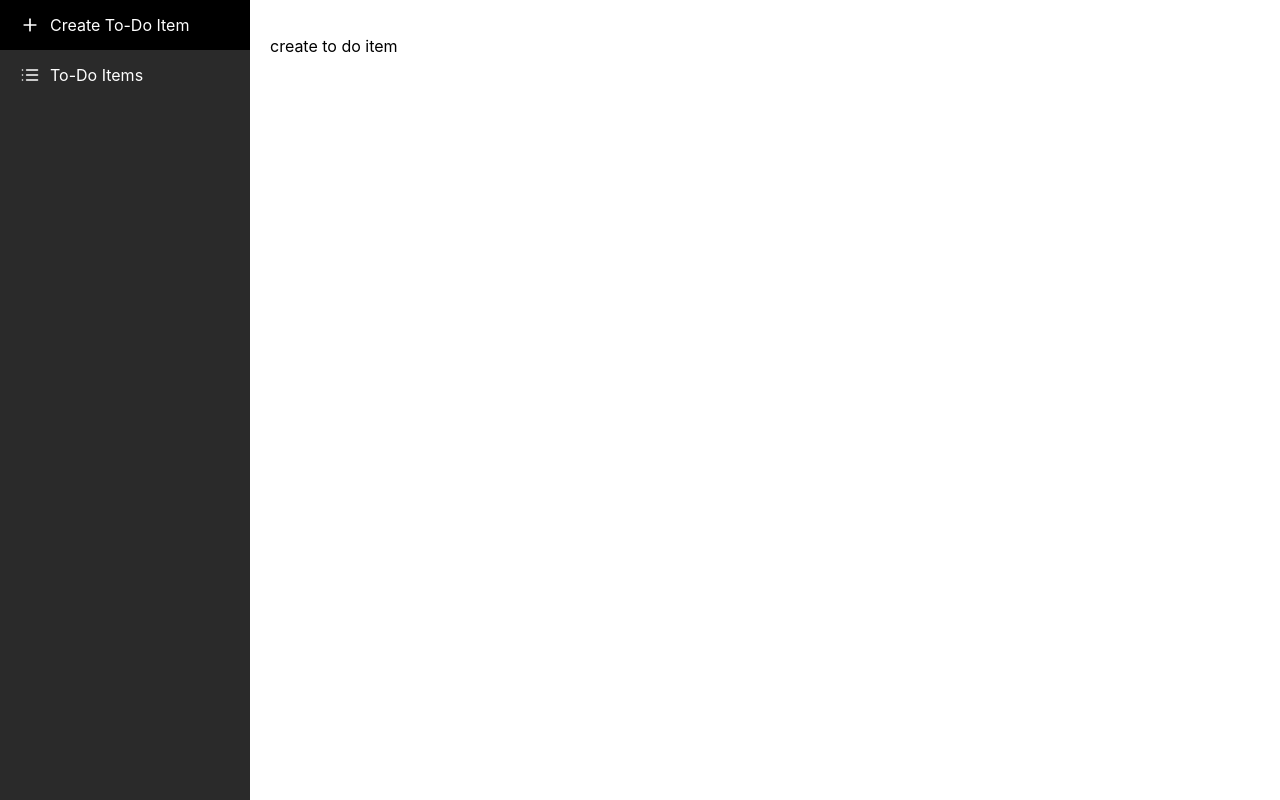
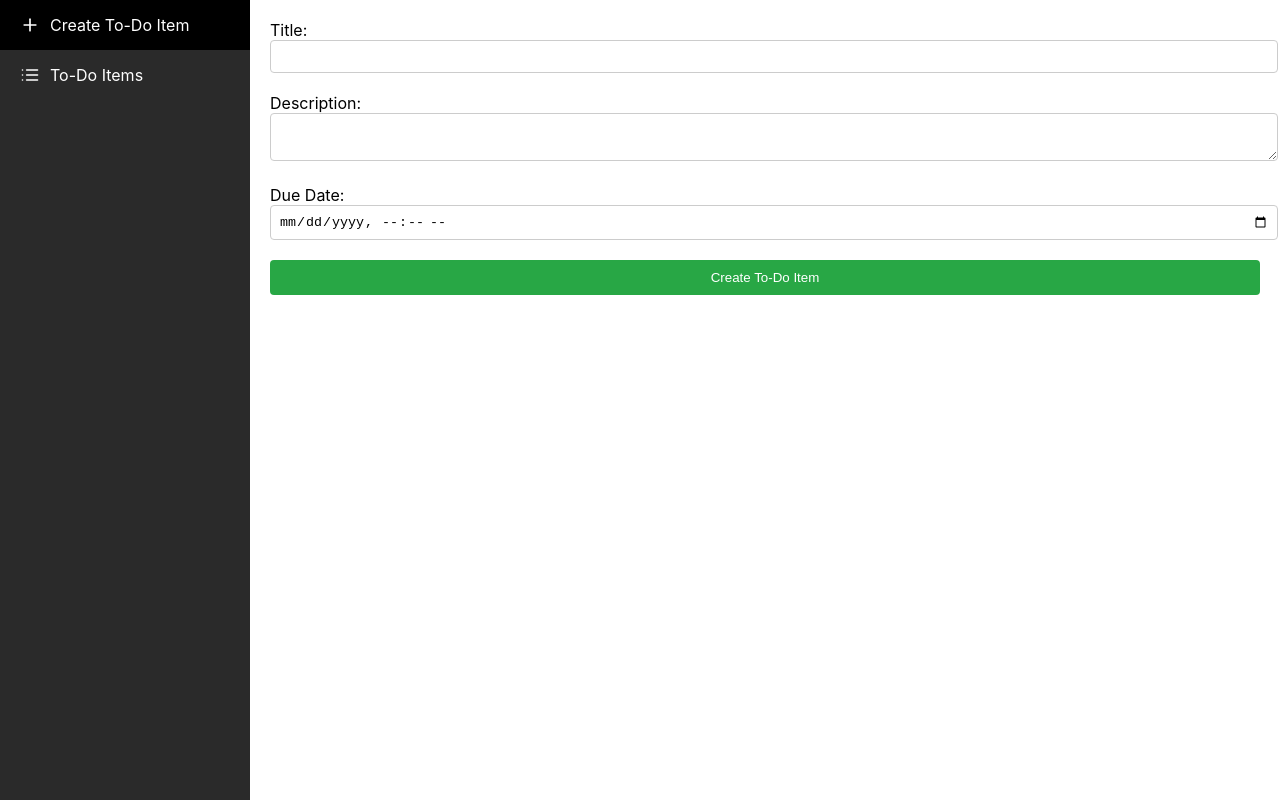
Before and after one commit to Raifc/taskpresso, a React (Create React App) app in the folder client/: page / in a window 1280 px wide. Both pictures are taken after a click on the element "Create To-Do Item". Built offline with nearby package versions, Linux system fonts and the light colour scheme; no server answers.

Commit message:
feat: Implement create to-do item form and integrate into App

```diff
--- a/client/src/App.js
+++ b/client/src/App.js
@@ -2,6 +2,7 @@ import React, { useState } from 'react';
 import styled from 'styled-components';
 import Sidebar from './components/Sidebar';
 import ToDoItemsTable from './components/ToDoItemsTable';
+import CreateToDoItemForm from './components/CreateToDoItemForm';
 
 const AppContainer = styled.div`
   display: flex;
@@ -19,13 +20,17 @@ const App = () => {
     setActiveItem(item);
   };
 
+  const handleItemCreated = () => {
+    setActiveItem('list');
+  };
+
   return (
     <AppContainer>
-      <Sidebar activeItem={activeItem} onItemSelect={handleItemSelect} />
-      <ContentArea>
-        {activeItem === 'list' && <ToDoItemsTable />}
-        {activeItem === 'create' && <p>create to do item</p>}
-      </ContentArea>
+        <Sidebar activeItem={activeItem} onItemSelect={handleItemSelect} />
+        <ContentArea>
+          {activeItem === 'list' && <ToDoItemsTable />}
+          {activeItem === 'create' && <CreateToDoItemForm onItemCreated={handleItemCreated} />}
+        </ContentArea>
     </AppContainer>
   );
 };
--- /dev/null
+++ b/client/src/components/CreateToDoItemForm.js
@@ -0,0 +1,76 @@
+import React, { useState } from 'react';
+import styled from 'styled-components';
+import axios from 'axios';
+
+const Form = styled.form`
+  display: flex;
+  flex-direction: column;
+
+  label {
+    margin-bottom: 10px;
+  }
+
+  input,
+  textarea,
+  select {
+    padding: 8px;
+    margin-bottom: 10px;
+    border: 1px solid #ccc;
+    border-radius: 4px;
+    width: 100%;
+  }
+
+  button {
+    padding: 10px;
+    background-color: #28a745;
+    color: #fff;
+    border: none;
+    border-radius: 4px;
+    cursor: pointer;
+
+    &:hover {
+      background-color: #218838;
+    }
+  }
+`;
+
+const CreateToDoItemForm = ({ onItemCreated }) => {
+  const [title, setTitle] = useState('');
+  const [description, setDescription] = useState('');
+  const [dueDate, setDueDate] = useState('');
+
+  const handleSubmit = async (e) => {
+    e.preventDefault();
+    try {
+      await axios.post('api/v1/to_do_items', {
+        to_do_item: { title, description, due_date: dueDate, status: 'pending' },
+      });
+      setTitle('');
+      setDescription('');
+      setDueDate('');
+      onItemCreated();
+    } catch (error) {
+      console.error('Error creating to-do item:', error);
+    }
+  };
+
+  return (
+    <Form onSubmit={handleSubmit}>
+      <label>
+        Title:
+        <input value={title} onChange={(e) => setTitle(e.target.value)} required />
+      </label>
+      <label>
+        Description:
+        <textarea value={description} onChange={(e) => setDescription(e.target.value)} />
+      </label>
+      <label>
+        Due Date:
+        <input type="datetime-local" value={dueDate} onChange={(e) => setDueDate(e.target.value)} />
+      </label>
+      <button type="submit">Create To-Do Item</button>
+    </Form>
+  );
+};
+
+export default CreateToDoItemForm;
```
